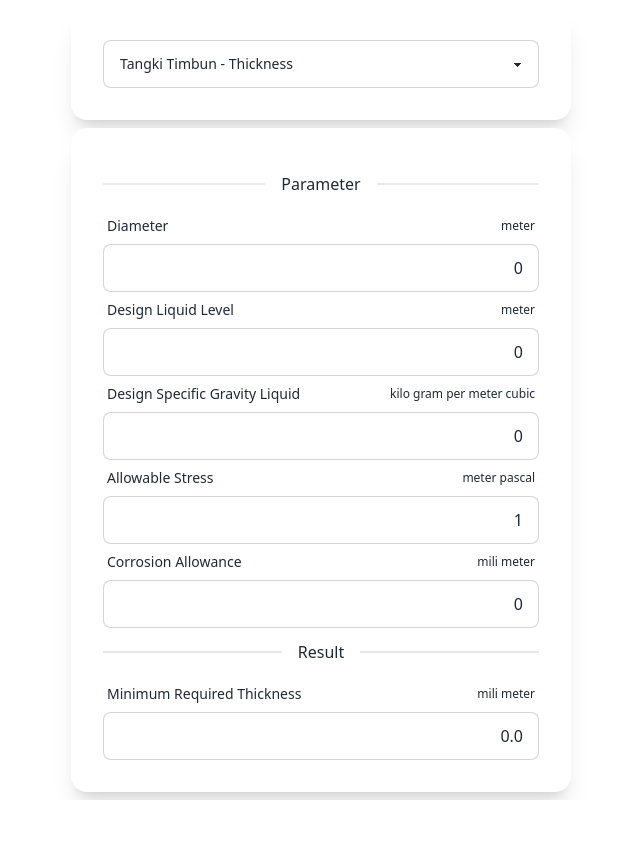
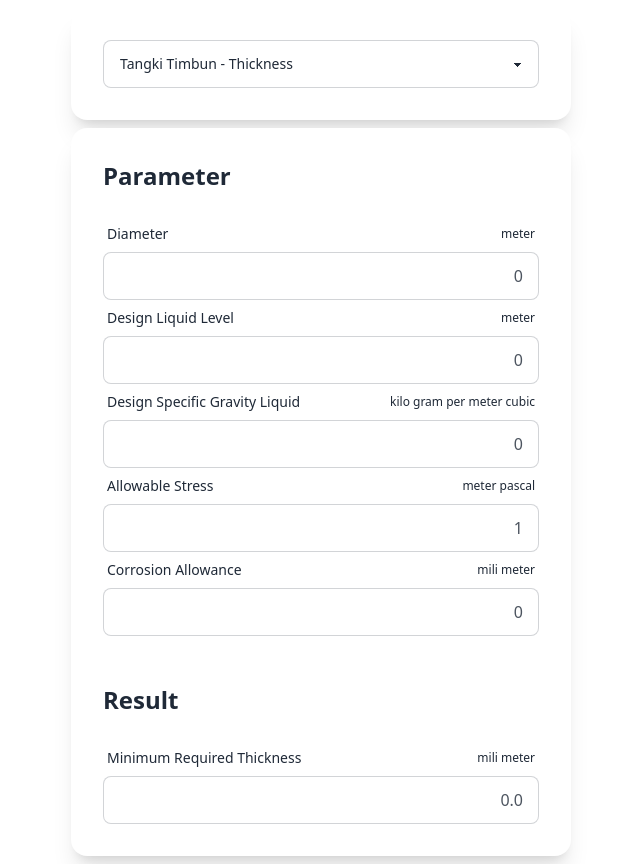
Before and after one commit to azamaulanaaa/ariestama, a Next.js app: page /calculator/safety in a window 1280 px wide. Shown: the whole page, without its empty margins (319-959 px from the left). Before the commit the page ends 800 px from the top, so only its background shows below. Built offline with nearby package versions, Linux system fonts and the light colour scheme.

Commit message:
feat(calculator): add typography to safety calculator
- add tailwind typography using tailwindcss typography plugin

```diff
--- a/package.json
+++ b/package.json
@@ -13,6 +13,7 @@
   "author": "Ariestama",
   "license": "UNLICENSED",
   "dependencies": {
+    "@tailwindcss/typography": "^0.5.15",
     "convert-units": "^3.0.0-beta.5",
     "next": "^14.2.13",
     "react": "^18.3.1",
--- a/src/app/calculator/safety/_components/chain/swl_block.tsx
+++ b/src/app/calculator/safety/_components/chain/swl_block.tsx
@@ -19,8 +19,8 @@ const SWLBLock = () => {
   }, [diameter, reavingNumber, grade]);
 
   return (
-    <form>
-      <div className="divider">Parameter</div>
+    <form className="prose">
+      <h2>Parameter</h2>
       <label className="form-control w-full">
         <div className="label">
           <span className="label-text">Diameter</span>
@@ -63,7 +63,7 @@ const SWLBLock = () => {
           <option value="100">100</option>
         </select>
       </label>
-      <div className="divider">Result</div>
+      <h2>Result</h2>
       <label className="form-control w-full">
         <div className="label">
           <span className="label-text">SWL</span>
--- a/src/app/calculator/safety/_components/chain/swl_sling.tsx
+++ b/src/app/calculator/safety/_components/chain/swl_sling.tsx
@@ -18,8 +18,8 @@ const SWLSling = () => {
   }, [diameter, grade]);
 
   return (
-    <form>
-      <div className="divider">Parameter</div>
+    <form className="prose">
+      <h2>Parameter</h2>
       <label className="form-control w-full">
         <div className="label">
           <span className="label-text">Diameter</span>
@@ -49,7 +49,7 @@ const SWLSling = () => {
           <option value="100">100</option>
         </select>
       </label>
-      <div className="divider">Result</div>
+      <h2>Result</h2>
       <label className="form-control w-full">
         <div className="label">
           <span className="label-text">SWL</span>
--- a/src/app/calculator/safety/_components/forklfit/swl_fork.tsx
+++ b/src/app/calculator/safety/_components/forklfit/swl_fork.tsx
@@ -51,8 +51,8 @@ const SWLFork = () => {
   }, [swl, weight]);
 
   return (
-    <form>
-      <div className="divider">Parameter</div>
+    <form className="prose">
+      <h2>Parameter</h2>
       <label className="form-control w-full">
         <div className="label">
           <span className="label-text">Kapasitas (A)</span>
@@ -125,7 +125,7 @@ const SWLFork = () => {
           }}
         />
       </label>
-      <div className="divider">Result</div>
+      <h2>Result</h2>
       <label className="form-control w-full">
         <div className="label">
           <span className="label-text">SWL Fork</span>
@@ -162,7 +162,7 @@ const SWLFork = () => {
           value={weightPercentToSwl.toFixed(0)}
         />
       </label>
-      <div className="divider">Reference</div>
+      <h2>Reference</h2>
       <img className="w-full" src="/img/swl_fork-0.png" alt="reference" />
     </form>
   );
--- a/src/app/calculator/safety/_components/instalasi_penyalur_petir/radius_konvensional.tsx
+++ b/src/app/calculator/safety/_components/instalasi_penyalur_petir/radius_konvensional.tsx
@@ -17,8 +17,8 @@ const RadiusKonvensional = () => {
   }, [tinggi]);
 
   return (
-    <form>
-      <div className="divider">Parameter</div>
+    <form className="prose">
+      <h2>Parameter</h2>
       <label className="form-control w-full">
         <div className="label">
           <span className="label-text">Tinggi</span>
@@ -33,7 +33,7 @@ const RadiusKonvensional = () => {
           }}
         />
       </label>
-      <div className="divider">Result</div>
+      <h2>Result</h2>
       <label className="form-control w-full">
         <div className="label">
           <span className="label-text">Radius</span>
--- a/src/app/calculator/safety/_components/lingkungan/anchor_resultante.tsx
+++ b/src/app/calculator/safety/_components/lingkungan/anchor_resultante.tsx
@@ -18,8 +18,8 @@ const AnchorResultante = () => {
   }, [alpha, mass]);
 
   return (
-    <form>
-      <div className="divider">Parameter</div>
+    <form className="prose">
+      <h2>Parameter</h2>
       <label className="form-control w-full">
         <div className="label">
           <span className="label-text">Alpha</span>
@@ -48,7 +48,7 @@ const AnchorResultante = () => {
           }}
         />
       </label>
-      <div className="divider">Result</div>
+      <h2>Result</h2>
       <label className="form-control w-full">
         <div className="label">
           <span className="label-text">Resultante</span>
--- /dev/null
+++ b/src/app/calculator/safety/_components/menu_modal/index.tsx
@@ -0,0 +1,7 @@
+import { z } from "zod";
+
+export const MenuModalPropsSchema = z.object({}).optional();
+
+const MenuModal = (props: z.input<typeof MenuModalPropsSchema>) => {};
+
+export default MenuModal;
--- a/src/app/calculator/safety/_components/rope/swl_wire_rope.tsx
+++ b/src/app/calculator/safety/_components/rope/swl_wire_rope.tsx
@@ -33,8 +33,8 @@ const SwlWireRope = () => {
   }, [diameter, reavingNumber, grade]);
 
   return (
-    <form>
-      <div className="divider">Parameter</div>
+    <form className="prose">
+      <h2>Parameter</h2>
       <label className="form-control w-full">
         <div className="label">
           <span className="label-text">Diameter</span>
@@ -76,10 +76,11 @@ const SwlWireRope = () => {
           <option value="1770">1770</option>
         </select>
       </label>
-      <div className="divider">Result</div>
+      <h2>Result</h2>
+      <div className="divider">Wire Rope Sling</div>
       <label className="form-control w-full">
         <div className="label">
-          <span className="label-text">SWL Wire Rope Sling</span>
+          <span className="label-text">Safety Working Load (SWL)</span>
           <span className="label-text-alt">ton</span>
         </div>
         <input
@@ -91,7 +92,7 @@ const SwlWireRope = () => {
       </label>
       <label className="form-control w-full">
         <div className="label">
-          <span className="label-text">Breaking Strength Wire Rope Sling</span>
+          <span className="label-text">Breaking Strength</span>
           <span className="label-text-alt">ton</span>
         </div>
         <input
@@ -101,9 +102,10 @@ const SwlWireRope = () => {
           value={breakingStrenghSling.toFixed(1)}
         />
       </label>
+      <div className="divider">Running Wire Rope</div>
       <label className="form-control w-full">
         <div className="label">
-          <span className="label-text">SWL Running Wire Rope</span>
+          <span className="label-text">Safety Working Load (SWL)</span>
           <span className="label-text-alt">ton</span>
         </div>
         <input
--- a/src/app/calculator/safety/_components/tangki_timbun/thickness.tsx
+++ b/src/app/calculator/safety/_components/tangki_timbun/thickness.tsx
@@ -34,8 +34,8 @@ const Thickness = () => {
   ]);
 
   return (
-    <form>
-      <div className="divider">Parameter</div>
+    <form className="prose">
+      <h2>Parameter</h2>
       <label className="form-control w-full">
         <div className="label">
           <span className="label-text">Diameter</span>
@@ -106,7 +106,7 @@ const Thickness = () => {
           }}
         />
       </label>
-      <div className="divider">Result</div>
+      <h2>Result</h2>
       <label className="form-control w-full">
         <div className="label">
           <span className="label-text">Minimum Required Thickness</span>
--- a/tailwind.config.js
+++ b/tailwind.config.js
@@ -4,5 +4,5 @@ module.exports = {
   theme: {
     extend: {},
   },
-  plugins: [require("daisyui")],
+  plugins: [require("@tailwindcss/typography"), require("daisyui")],
 };
```
Also changed, not shown: 1 other file (tests, documents, lock files or other folders).
